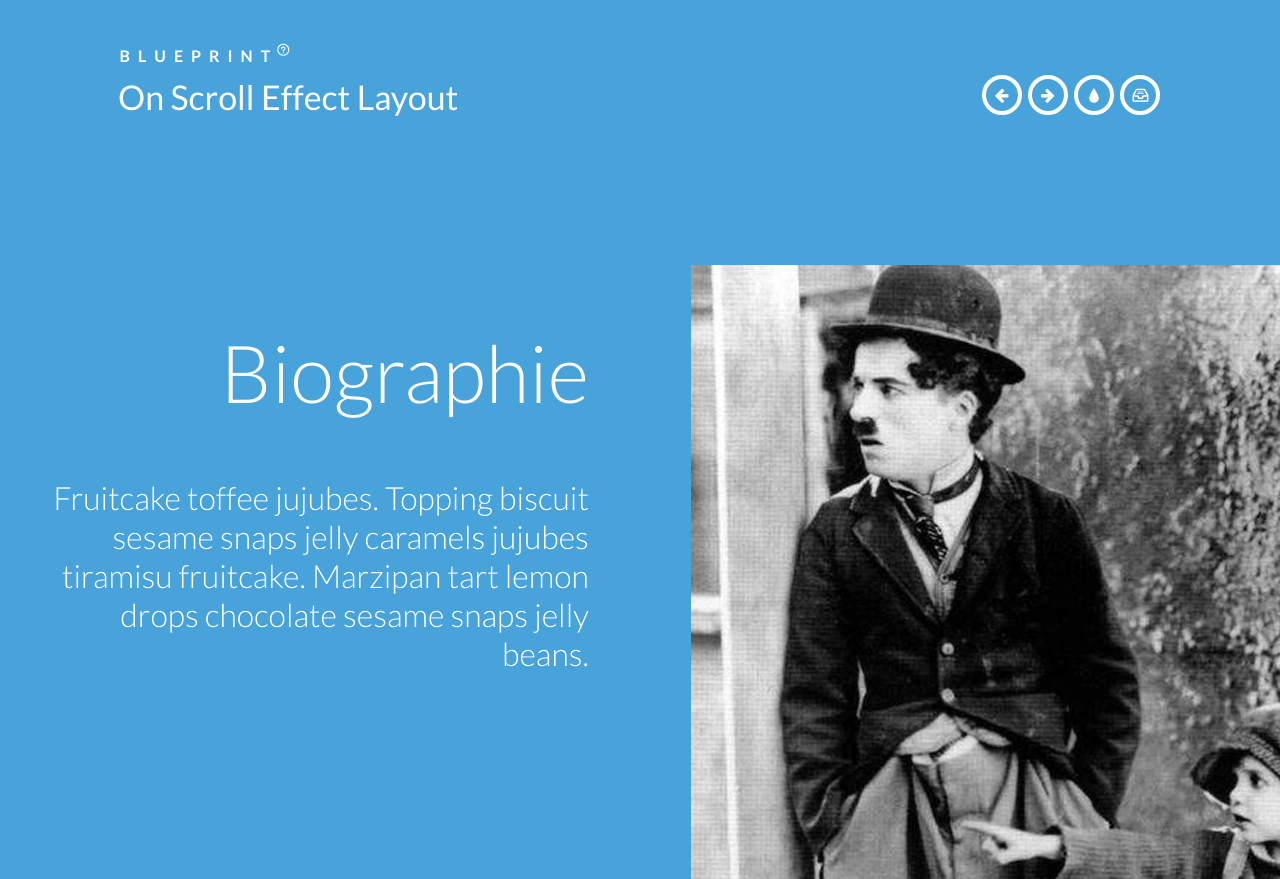
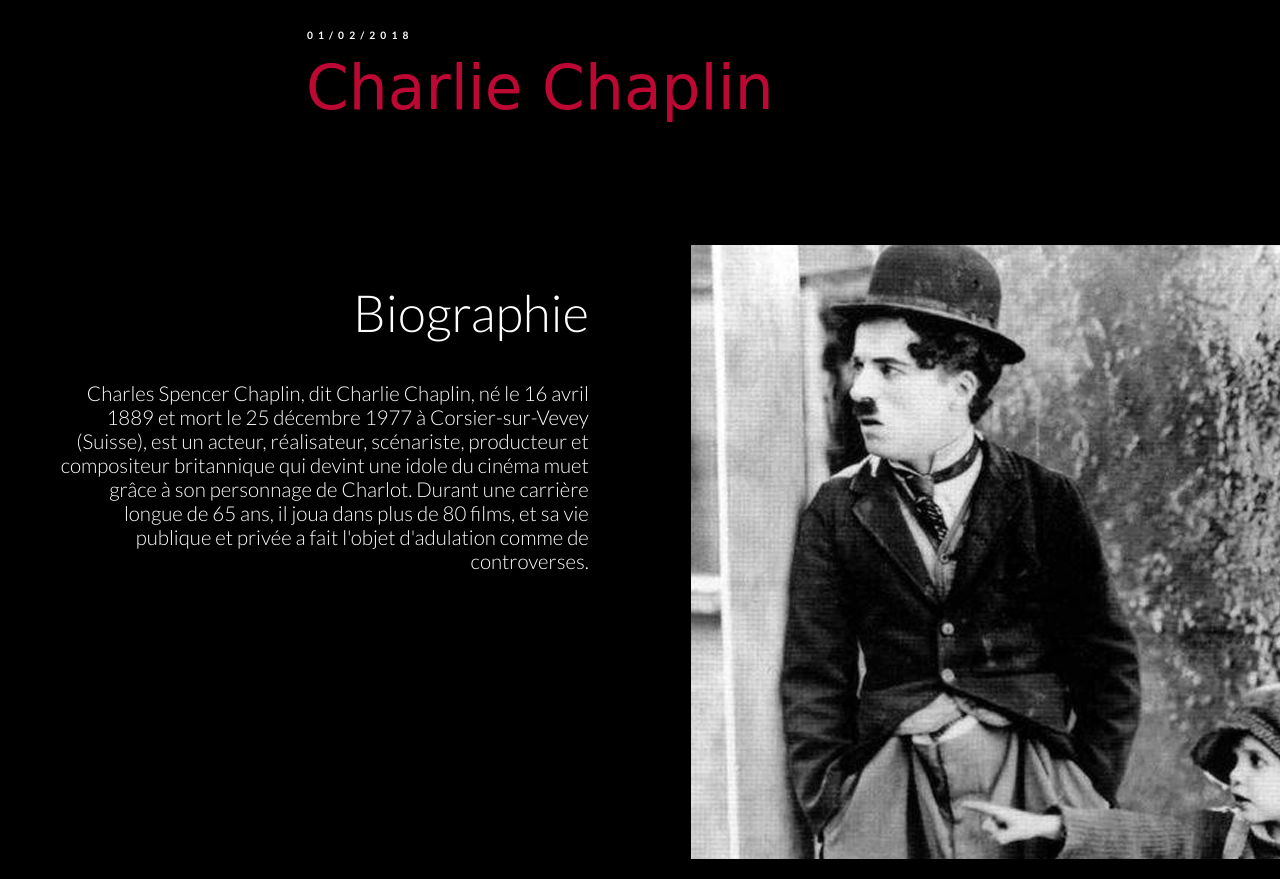
Before and after one commit to claraboumedienne/D3project02, a plain HTML site: page index.html in a window 1280 px wide. Shown: the top 879 px of the page. Drawn offline with Linux system fonts and the light colour scheme.

Commit message:
Charlie Chaplin 2

```diff
--- a/css/demo.css
+++ b/css/demo.css
@@ -12,7 +12,7 @@
 } /* Made with http://icomoon.io/ */
 
 *, *:after, *:before { -webkit-box-sizing: border-box; -moz-box-sizing: border-box; box-sizing: border-box; }
-body, html { font-size: 100%; padding: 0; margin: 0;}
+body, html { font-size: 80%; padding: 0; margin: 0;}
 
 /* Clearfix hack by Nicolas Gallagher: http://nicolasgallagher.com/micro-clearfix-hack/ */
 .clearfix:before, .clearfix:after { content: " "; display: table; }
@@ -21,7 +21,7 @@ body, html { font-size: 100%; padding: 0; margin: 0;}
 body {
     font-family: 'Lato', Calibri, Arial, sans-serif;
     color: #fff;
-    background: #47a3da;
+    background: #000;
 }
 
 a {
@@ -41,7 +41,9 @@ a:hover {
 }
 
 .container > header h1 {
-	font-size: 2.125em;
+	font-family: 'Abril Fatface', cursive;
+	color: #BC0833;
+	font-size: 6em;
 	line-height: 1.3;
 	margin: 0 0 0.6em 0;
 	float: left;
--- a/index.html
+++ b/index.html
@@ -10,26 +10,21 @@
 		<meta name="author" content="Codrops" />
 		<link rel="shortcut icon" href="../favicon.ico">
 		<link rel="stylesheet" type="text/css" href="css/demo.css" />
+		<link href="https://fonts.googleapis.com/css?family=Barlow+Condensed" rel="stylesheet">
 		<link rel="stylesheet" type="text/css" href="css/component.css" />
 		<script src="js/modernizr.custom.js"></script>
 	</head>
 	<body>
 		<div class="container">
 			<header class="clearfix">
-				<span>Blueprint <span class="bp-icon bp-icon-about" data-content="The Blueprints are a collection of basic and minimal website concepts, components, plugins and layouts with minimal style for easy adaption and usage, or simply for inspiration."></span></span>
-				<h1>On Scroll Effect Layout</h1>
-				<nav>
-					<a href="http://tympanus.net/Blueprints/ResponsiveIconGrid/" class="bp-icon bp-icon-prev" data-info="previous Blueprint"><span>Previous Blueprint</span></a>
-					<a href="" class="bp-icon bp-icon-next" data-info="next Blueprint"><span>Next Blueprint</span></a>
-					<a href="http://tympanus.net/codrops/?p=15962" class="bp-icon bp-icon-drop" data-info="back to the Codrops article"><span>back to the Codrops article</span></a>
-					<a href="http://tympanus.net/codrops/category/blueprints/" class="bp-icon bp-icon-archive" data-info="Blueprints archive"><span>Go to the archive</span></a>
-				</nav>
+				<span>01/02/2018</span>
+				<h1>Charlie Chaplin</h1>
 			</header>
 			<div id="cbp-so-scroller" class="cbp-so-scroller">
 				<section class="cbp-so-section">
 					<article class="cbp-so-side cbp-so-side-left">
 						<h2>Biographie</h2>
-						<p>Fruitcake toffee jujubes. Topping biscuit sesame snaps jelly caramels jujubes tiramisu fruitcake. Marzipan tart lemon drops chocolate sesame snaps jelly beans.</p>
+						<p>Charles Spencer Chaplin, dit Charlie Chaplin, né le 16 avril 1889 et mort le 25 décembre 1977 à Corsier-sur-Vevey (Suisse), est un acteur, réalisateur, scénariste, producteur et compositeur britannique qui devint une idole du cinéma muet grâce à son personnage de Charlot. Durant une carrière longue de 65 ans, il joua dans plus de 80 films, et sa vie publique et privée a fait l'objet d'adulation comme de controverses.</p>
 					</article>
 					<figure class="cbp-so-side cbp-so-side-right">
 						<img src="images/1.jpg" alt="img01">
```
